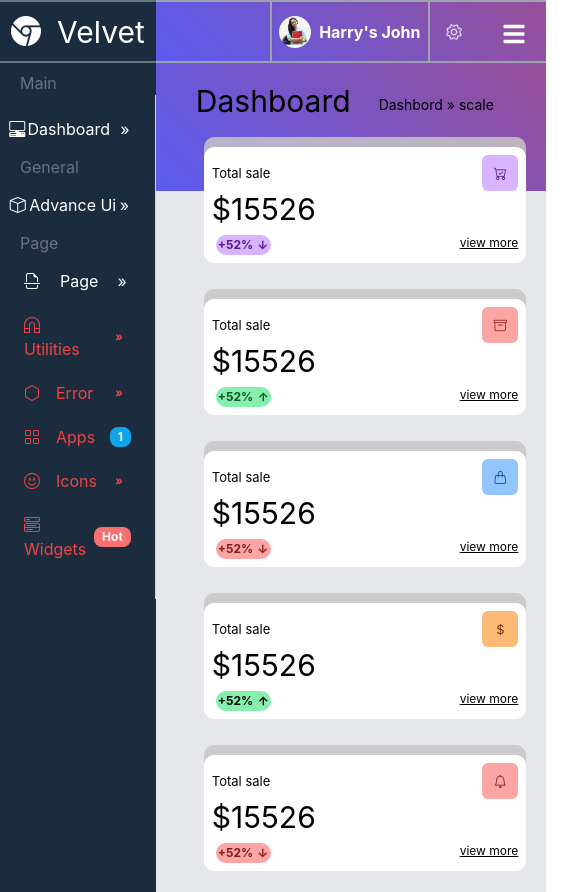
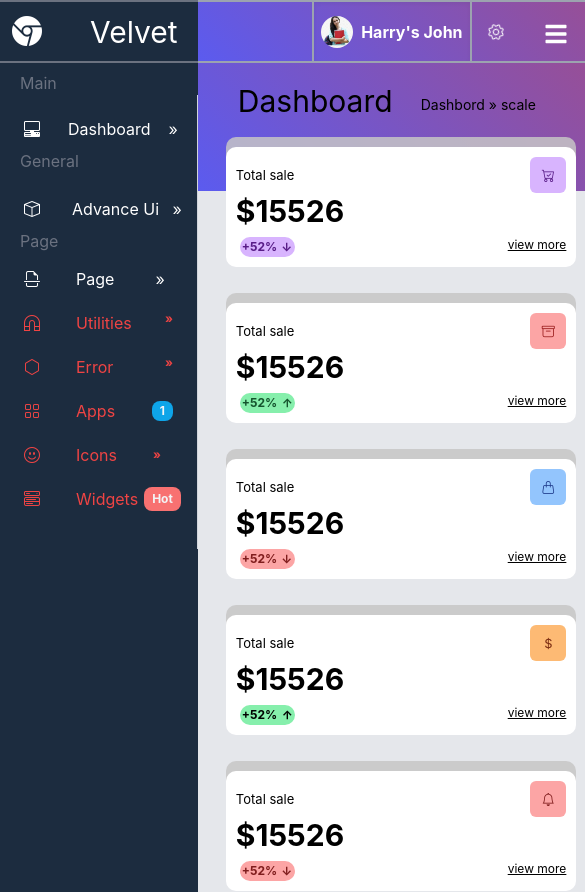
Before and after one commit to Ayush-2302/velvet1, a React (Create React App) app: page / in a window 390 px wide. Shown: the top 892 px of the page, 585 px wide, since content can reach past the window. Built offline with nearby package versions, Linux system fonts and the light colour scheme.

Commit message:
made sidebar dynamic and responsive

```diff
--- a/src/App.js
+++ b/src/App.js
@@ -8,6 +8,7 @@ import Home from "./component/Home";
 import Accordian from "./component/Accordian";
 import Profile from "./component/Profile";
 import Velvet from "./component/Velvet";
+import ValNav from "./component/ValNav";
 
 function App() {
   // const [text, setText] = useState("black");
@@ -19,28 +20,18 @@ function App() {
   //   }
   // };
 
-  const [mode, setMode] = useState("light");
 
-  const toggleMode = () => {
-    if (mode === "light") {
-      setMode("dark");
-      document.body.style.backgroundColor = "red";
-      document.body.style.color = "white";
-    } else {
-      setMode("light");
-      document.body.style.backgroundColor = "red";
-      document.body.style.color = "black";
-    }
-  };
+
 
   return (
     <>
+    <ValNav>
       <Router>
         <div className="flex slide">
           <Velvet />
 
           <div className="routs m-auto w-[100%]">
-            <Navbar mode={mode} toggleMode={toggleMode} />
+            <Navbar  />
             <Routes>
               <Route exact path="/" element={<Home />} />
               <Route exact path="/dummy" element={<Dummy />} />
@@ -51,6 +42,7 @@ function App() {
           </div>
         </div>
       </Router>
+      </ValNav>
     </>
   );
 }
--- a/src/component/CalNoti.js
+++ b/src/component/CalNoti.js
@@ -5,11 +5,9 @@ import Notification from './Notification'
 function CalNoti() {
   return (
   <>
-  <div  className={`text-white?"":"black"`}>
+<div className=' space-y-2 bg-white '>
 <Calendar/>
-</div>
-<div className=' bg-white '>
-  <Notification/>
+<Notification/>
   </div>
 
 
--- a/src/component/Dashboard.js
+++ b/src/component/Dashboard.js
@@ -8,12 +8,12 @@ function Dashboard() {
       <div className="dashboardcont  pt-5  text-3xl pl-10 pr-10 flex  h-32 justify-between">
         Dashboard <p className=" text-sm m-3">Dashbord » scale</p>
       </div>
-      <div className=" boxes -mt-20 m-auto  mr-6  ">
+      <div className=" boxes  sticky z-[10] -mt-20 m-auto  mr-6 ml-2  ">
         <div className="box box1">
           <div className=" flex justify-between leading-9">
             <p>
               Total sale
-              <h1 className=" text-3xl">$15526</h1>
+              <h1 className=" text-3xl font-bold">$15526</h1>
             </p>
 
             <div className="w-9  h-9 flex items-center justify-center rounded-md bg-purple-300">
@@ -31,7 +31,7 @@ function Dashboard() {
           <div className=" flex justify-between leading-9">
             <p>
               {" "}
-              Total sale <h1 className=" text-3xl">$15526</h1>
+              Total sale <h1 className=" text-3xl font-bold">$15526</h1>
             </p>
 
             <div className=" w-9 h-9 flex items-center justify-center rounded-md bg-red-300">
@@ -50,7 +50,7 @@ function Dashboard() {
           <div className=" flex justify-between leading-9">
             <p>
               Total sale
-              <h1 className="text-3xl">$15526</h1>
+              <h1 className="text-3xl font-bold">$15526</h1>
             </p>
 
             <div className=" w-9 h-9 flex items-center justify-center rounded-md bg-blue-300">
@@ -69,7 +69,7 @@ function Dashboard() {
           <div className=" flex justify-between leading-9">
             <p>
               {" "}
-              Total sale <h1 className=" text-3xl">$15526</h1>
+              Total sale <h1 className=" text-3xl font-bold">$15526</h1>
             </p>
 
             <div className=" w-9 h-9 flex items-center justify-center rounded-md bg-orange-300">
@@ -89,7 +89,7 @@ function Dashboard() {
             <p>
               {" "}
               Total sale
-              <h1 className=" text-3xl">$15526</h1>
+              <h1 className=" text-3xl font-bold">$15526</h1>
             </p>
 
             <div className=" w-9 h-9 flex items-center justify-center rounded-md bg-red-300">
--- /dev/null
+++ b/src/component/ValNav.js
@@ -0,0 +1,20 @@
+import React, { createContext, useState } from "react";
+const val = createContext();
+
+function ValNav(props) {
+  const [show, setShow] = useState(false);
+
+  const widthInc=()=>{
+    setShow(!show)
+  }
+  return (
+    <>
+      <val.Provider value={{show, widthInc}}   >
+        {props.children}
+        </val.Provider>
+    </>
+  );
+}
+
+export default ValNav;
+export { val };
--- a/src/component/Velvet.js
+++ b/src/component/Velvet.js
@@ -1,13 +1,15 @@
-import React, { useState } from "react";
-// import { useContext } from "react";
+import React, { useContext, useState } from "react";
 import { Link } from "react-router-dom";
-// import { sideContext } from "../Context/SideBarContext";
-// import "../Style/Velvet.css"
 import "boxicons";
+import { val } from "./ValNav";
 
 function Velvet() {
-  // const show = false
-  const [show, setShow] = useState(false);
+  const toggle = useContext(val);
+
+  const adjWidth = () => {
+    toggle.widthInc();
+  };
+
   const [dashboard, setDashboard] = useState(false);
   const [ui, setUI] = useState(false);
   const [page, setPage] = useState(false);
@@ -32,13 +34,16 @@ function Velvet() {
     setPage(!page);
   };
 
-  // const { show, toggle } = useContext(sideContext);
-
   return (
     <>
-      <div className={`velvet ${show ? " " : ""} sticky w-64 text-white`}>
-        <div className=" h-[63px] text-3xl flex justify-center m-auto sticky items-center border-y-2 border-y-gray-500 ">
-          <i class="bi bi-browser-chrome mr-4"></i>
+      <div className={`velvet ${toggle.show ? " w-16" : "w-72"}  text-white`}>
+        <div
+          onClick={() => {
+            adjWidth();
+          }}
+          className=" hover:cursor-pointer h-[63px] text-3xl flex space-x-12  m-auto sticky items-center border-y-2 border-y-gray-500 "
+        >
+          <i class="bi bi-browser-chrome ml-3 "></i>
           <p>Velvet</p>
         </div>
         <div className="velvet_body grid ">
@@ -53,12 +58,15 @@ function Velvet() {
                     }}
                     className=" "
                   >
-                    <div className="hover:bg-gray-200 hover:rounded-2xl  py-1.5 px-4 hover:text-blue-600 flex justify-around">
-                      <i class="bi bi-pc-display-horizontal -ml-4"></i>
-                      <p>Dashboard</p>
-                      <div className={` btn ml-2`}>
-                        {" "}
-                        {dashboard ? "‹" : "»"}
+                    <div className="hover:bg-gray-200 hover:rounded-2xl items-center  pt-1.5 pl-4 hover:text-blue-600 flex  space-x-7">
+                      <i class="bi bi-pc-display-horizontal "></i>
+                      <div
+                        className={` ${
+                          "w-72" ? "" : ""
+                        }flex justify-between w-2/3`}
+                      >
+                        <p>Dashboard</p>
+                        <p>{dashboard ? "‹" : "»"}</p>
                       </div>
                     </div>
                   </div>
@@ -98,10 +106,12 @@ function Velvet() {
                     }}
                     className=""
                   >
-                    <div className="hover:bg-gray-200  hover:rounded-2xl  py-1.5 px-4 hover:text-blue-600 flex justify-around">
-                      <i class="bi bi-box -ml-4"></i>
+                    <div className="hover:bg-gray-200  hover:rounded-2xl items-center pl-4 pt-4 hover:text-blue-600 flex  space-x-8">
+                      <i class="bi bi-box "></i>
+                      <div className="flex w-2/3 justify-between">
                       Advance Ui
                       <div className=" btn"> {ui ? "‹" : "»"}</div>
+                      </div>
                     </div>
                   </div>
                 </div>
@@ -146,10 +156,10 @@ function Velvet() {
                   <div className="page cursor-pointer   ">
                     <div className="hover:bg-gray-200 flex justify-between hover:rounded-2xl  py-1.5 px-4 hover:text-blue-600">
                       <p>
-                        <i class="bi bi-file-earmark-break  mr-5"></i>
+                        <i class="bi bi-file-earmark-break  mr-9"></i>
                         Page
                       </p>
-                      <div className=" btn mr-1"> {page ? "‹" : "»"}</div>
+                      <div className=" btn mr-2"> {page ? "‹" : "»"}</div>
                     </div>
                   </div>
 
@@ -187,64 +197,61 @@ function Velvet() {
                 </div>
               </li>
               <li>
-                <div className="hover:bg-gray-500 hover:bg-opacity-10 hover:text-blue-600 flex justify-between items-center text-red-500 py-1.5 px-4 rounded space-x-2 cursor-pointer">
-                  <span>
-                    <i class="bi bi-magnet mr-4"></i>
+                <div className="hover:bg-gray-500 hover:bg-opacity-10 hover:text-blue-600 flex space-x-9  items-center text-red-500 py-1.5 px-4 rounded  cursor-pointer">
+                    <i class="bi bi-magnet"></i>
+                    <div className="flex w-4/6 justify-between" >
                     Utilities
+                  <p className="   text-red-500 font-bold  text-xs rounded-lg">
+                    »
+                  </p>
+                  </div>
+                </div>
+              </li>
+              <li>
+                <div className="hover:bg-gray-500 hover:bg-opacity-10 hover:text-blue-600 flex space-x-9  items-center text-red-500 py-1.5 px-4 rounded  cursor-pointer">
+                    <i class="bi bi-hexagon "></i>
+                  <div className="flex w-4/6 justify-between">
+                    Error
+                  <p className=" font-bold  text-xs rounded-lg">
+                    »
+                  </p>
+                  </div>
+                </div>
+              </li>
+              <li>
+                <div className="hover:bg-gray-500 hover:bg-opacity-10 hover:text-blue-600 flex items-center text-red-500 py-1.5 px-4 rounded space-x-9 cursor-pointer">
+                      <i class="bi bi-grid "></i>
+                  <div className="flex items-center justify-between w-5/6 ">
+                      Apps
+                  <span className="bg-sky-500 text-gray-100 font-bold px-2 py-0.5 text-xs rounded-lg">
+                    1
                   </span>
-                  <span className="   text-red-500 font-bold px-2 py-0.5 text-xs rounded-lg">
+                  </div>
+                </div>
+              </li>
+              <li>
+                <div
+                  className="hover:bg-gray-500 hover:bg-opacity-10 hover:text-blue-600 flex  items-center text-red-500
+                 py-1.5 px-4 rounded space-x-9 cursor-pointer"
+                >
+                    <i class="bi bi-emoji-smile "></i>
+                  <div className="flex w-4/6 justify-between">
+                    Icons
+                  </div>
+                  <span className="  pr-3  text-red-500 font-bold text-xs rounded-lg">
                     »
                   </span>
                 </div>
               </li>
               <li>
-                <div className="hover:bg-gray-500 hover:bg-opacity-10 hover:text-blue-600 flex justify-between  items-center text-red-500 py-1.5 px-4 rounded space-x-2 cursor-pointer">
-                  <span>
-                    <i class="bi bi-hexagon mr-4"></i>
-                    Error
-                  </span>
-                  <span className=" font-bold  px-2 py-0.5 text-xs rounded-lg">
-                    »
-                  </span>
-                </div>
-              </li>
-              <li>
-                <div className="hover:bg-gray-500 hover:bg-opacity-10 hover:text-blue-600 flex items-center justify-between text-red-500 py-1.5 px-4 rounded space-x-2 cursor-pointer">
-                  <span className="flex items-center space-x-2">
-                    <span>
-                      {" "}
-                      <i class="bi bi-grid mr-4"></i>
-                      Apps
-                    </span>
-                  </span>
-                  <span className="bg-sky-500 text-gray-100 font-bold px-2 py-0.5 text-xs rounded-lg">
-                    1
-                  </span>
-                </div>
-              </li>
-              <li>
-                <div
-                  className="hover:bg-gray-500 hover:bg-opacity-10 hover:text-blue-600 flex  justify-between items-center text-red-500
-                 py-1.5 px-4 rounded space-x-2 cursor-pointer"
-                >
-                  <span>
-                    <i class="bi bi-emoji-smile mr-4"></i>
-                    Icons
-                  </span>
-                  <span className="   text-red-500 font-bold px-2 py-0.5 text-xs rounded-lg">
-                    »
-                  </span>
-                </div>
-              </li>
-              <li>
-                <div className="hover:bg-gray-500 hover:bg-opacity-10 hover:text-blue-600 flex justify-between  items-center text-red-500 py-1.5 px-4 rounded space-x-2 cursor-pointer">
-                  <span>
-                    <i class="bi bi-menu-button-wide mr-2"></i>
+                <div className="hover:bg-gray-500 hover:bg-opacity-10 hover:text-blue-600 flex items-center text-red-500 py-1.5 px-4 rounded space-x-9 cursor-pointer">
+                    <i class="bi bi-menu-button-wide "></i>
+                  <div className="flex w-5/6 justify-between">
                     Widgets
-                  </span>
-                  <span className="bg-red-400 text-gray-100 font-bold px-2 py-0.5 text-xs rounded-lg">
+                  <p className="bg-red-400 text-gray-100 font-bold -mr-2 px-2 py-1 text-xs rounded-lg">
                     Hot
-                  </span>
+                  </p>
+                  </div>
                 </div>
               </li>
             </ul>
--- a/src/index.css
+++ b/src/index.css
@@ -7,10 +7,20 @@
   /* background-color: rgb(230, 221, 221); */
 }
 
+img{
+  object-fit: cover;
+}
+
 .accod {
   width: 400px;
 }
 
+.circle{
+  border-left: 17px solid rgb(175, 50, 175);
+  border-bottom: 17px solid rgb(175, 50, 175);
+  border-right: 17px solid rgb(175, 50, 175);
+
+}
 .boxes {
   display: grid;
   grid-template-columns: repeat(5, 1fr);
@@ -56,12 +66,12 @@
 
 .box {
   font-family: inter, sans-serif;
-  padding: 8px;
+  padding: 10px;
   font-size: 13px;
   line-height: 19.5px;
   background-color: white;
   margin-top: 36px;
-  margin-left: 48px;
+  margin-left: 20px;
   /* height: 124px; */
   min-height: auto;
   min-height: auto;
--- a/src/style/Navbar.css
+++ b/src/style/Navbar.css
@@ -3,7 +3,7 @@
 }
 
 .customize_overflow::-webkit-scrollbar-thumb {
-    background: rgb(95, 90, 90);
+    background: rgb(207, 204, 204);
     border-radius: 5px;
   }
 
```
Also changed, not shown: src/component/Body.js (+59 -19 lines), src/component/Dropdowncart.js (+9 -9 lines), src/component/Navbar.js (+30 -24 lines), src/component/Notification.js (+6 -5 lines), src/component/WeekDrop.js (deleted, +0 -9 lines), src/asserts/images/stock.png.
